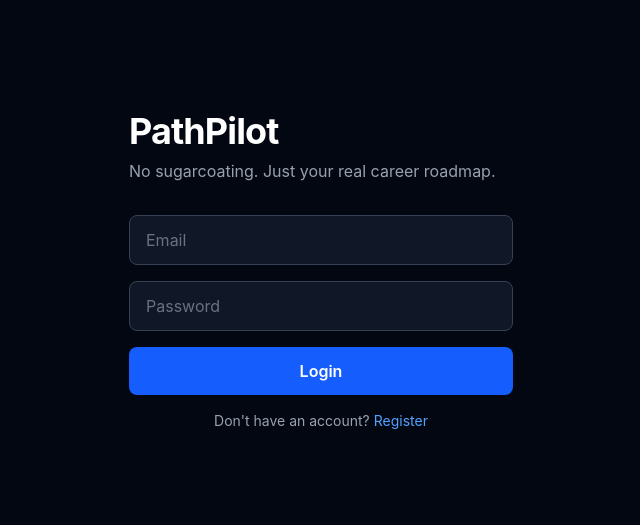
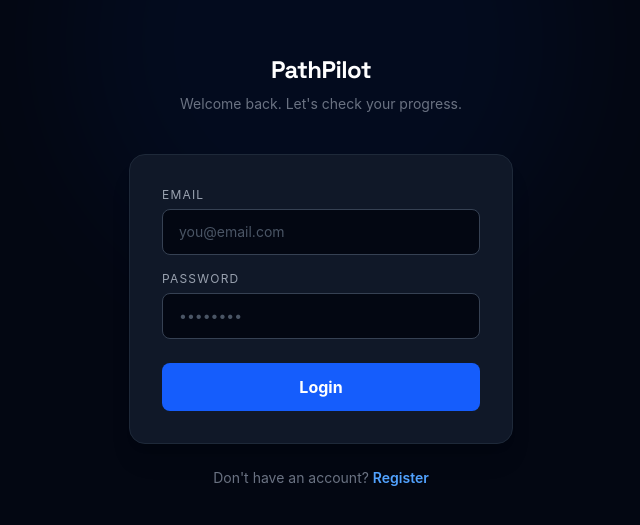
Before and after one commit to Cyrila7/PathPilot, a React (Vite) app in the folder pathpilot-vite/: page /login in a window 1280 px wide. Shown: the part 129-654 px from the top of the page, without its empty margins (319-959 px from the left). Built offline with nearby package versions, Linux system fonts and the light colour scheme.

Commit message:
feat: enhance LoginPage with loading state and improved UI elements

```diff
--- a/pathpilot-vite/index.html
+++ b/pathpilot-vite/index.html
@@ -7,7 +7,8 @@
     <link rel="preconnect" href="https://fonts.gstatic.com" crossorigin>
     <link href="https://fonts.googleapis.com/css2?family=Inter:wght@400;500;600;700;800;900&display=swap" rel="stylesheet">
     <meta name="viewport" content="width=device-width, initial-scale=1.0" />
-    <title>pathpilot-vite</title>
+    <link href="https://fonts.googleapis.com/css2?family=Space+Grotesk:wght@700;800&family=Inter:wght@400;500;600;700;800;900&display=swap" rel="stylesheet">
+    <title>PathPilot</title>
   </head>
   <body>
     <div id="root"></div>
--- a/pathpilot-vite/src/pages/LoginPage.jsx
+++ b/pathpilot-vite/src/pages/LoginPage.jsx
@@ -4,23 +4,26 @@ import { useNavigate, Link } from "react-router-dom";
 function LoginPage() {
   const [form, setForm] = useState({ email: "", password: "" });
   const [error, setError] = useState("");
+  const [loading, setLoading] = useState(false);
   const navigate = useNavigate();
 
   async function handleLogin() {
+    setLoading(true);
+    setError("");
     const res = await fetch("https://pathpilot-production-de7c.up.railway.app/auth/login", {
       method: "POST",
       headers: { "Content-Type": "application/json" },
       body: JSON.stringify(form),
     });
-
     if (!res.ok) {
       setError("Invalid email or password.");
+      setLoading(false);
       return;
     }
-
     const token = await res.text();
     if (!token || token === "Invalid credentials" || !token.startsWith("ey")) {
       setError("Invalid email or password.");
+      setLoading(false);
       return;
     }
     localStorage.setItem("token", token);
@@ -29,35 +32,73 @@ function LoginPage() {
 
   return (
     <div className="min-h-screen bg-gray-950 text-white flex items-center justify-center px-4">
-      <div className="w-full max-w-sm space-y-4">
-        <div className="mb-8">
-          <h1 className="text-4xl font-bold tracking-tight">PathPilot</h1>
-          <p className="text-gray-400 mt-2">No sugarcoating. Just your real career roadmap.</p>
+
+      {/* Subtle background glow */}
+      <div className="absolute inset-0 overflow-hidden pointer-events-none">
+        <div className="absolute top-[-10%] left-[50%] translate-x-[-50%] w-[500px] h-[500px] bg-blue-600 opacity-5 rounded-full blur-3xl" />
       </div>
 
-        {error && <p className="text-red-400 text-sm">{error}</p>}
+      <div className="w-full max-w-sm relative">
 
+        {/* Logo */}
+        <div className="text-center mb-10">
+          <span
+            onClick={() => navigate("/")}
+            className="text-2xl font-black text-white cursor-pointer tracking-tight"
+            style={{ fontFamily: "'Space Grotesk', sans-serif" }}
+          >
+            PathPilot
+          </span>
+          <p className="text-gray-500 text-sm mt-2">Welcome back. Let's check your progress.</p>
+        </div>
+
+        {/* Card */}
+        <div className="bg-gray-900 border border-gray-800 rounded-2xl p-8 space-y-4 shadow-xl">
+
+          {error && (
+            <div className="bg-red-950 border border-red-800 text-red-400 text-sm px-4 py-3 rounded-lg">
+              {error}
+            </div>
+          )}
+
+          <div>
+            <label className="text-xs text-gray-400 uppercase tracking-widest mb-1.5 block">Email</label>
             <input
-          className="w-full bg-gray-900 border border-gray-700 rounded-lg px-4 py-3 text-white placeholder-gray-500 focus:outline-none focus:border-blue-500"
-          placeholder="Email"
+              className="w-full bg-gray-950 border border-gray-700 rounded-lg px-4 py-3 text-white placeholder-gray-600 focus:outline-none focus:border-blue-500 transition-colors text-sm"
+              placeholder="you@email.com"
+              type="email"
               onChange={(e) => setForm({ ...form, email: e.target.value })}
             />
+          </div>
+
+          <div>
+            <label className="text-xs text-gray-400 uppercase tracking-widest mb-1.5 block">Password</label>
             <input
-          className="w-full bg-gray-900 border border-gray-700 rounded-lg px-4 py-3 text-white placeholder-gray-500 focus:outline-none focus:border-blue-500"
+              className="w-full bg-gray-950 border border-gray-700 rounded-lg px-4 py-3 text-white placeholder-gray-600 focus:outline-none focus:border-blue-500 transition-colors text-sm"
               type="password"
-          placeholder="Password"
+              placeholder="••••••••"
               onChange={(e) => setForm({ ...form, password: e.target.value })}
+              onKeyDown={(e) => e.key === "Enter" && handleLogin()}
             />
+          </div>
+
           <button
             onClick={handleLogin}
-          className="w-full bg-blue-600 hover:bg-blue-500 text-white font-semibold py-3 rounded-lg transition-colors"
+            disabled={loading}
+            className="w-full bg-blue-600 hover:bg-blue-500 disabled:bg-blue-800 text-white font-bold py-3 rounded-lg transition-colors mt-2"
           >
-          Login
+            {loading ? "Signing in..." : "Login"}
           </button>
-        <p className="text-gray-400 text-sm text-center">
+
+        </div>
+
+        <p className="text-gray-500 text-sm text-center mt-6">
           Don't have an account?{" "}
-          <Link to="/register" className="text-blue-400 hover:underline">Register</Link>
+          <Link to="/register" className="text-blue-400 hover:underline font-semibold">
+            Register
+          </Link>
         </p>
+
       </div>
     </div>
   );
```
Lines whose indentation alone changed are shown as unchanged.
